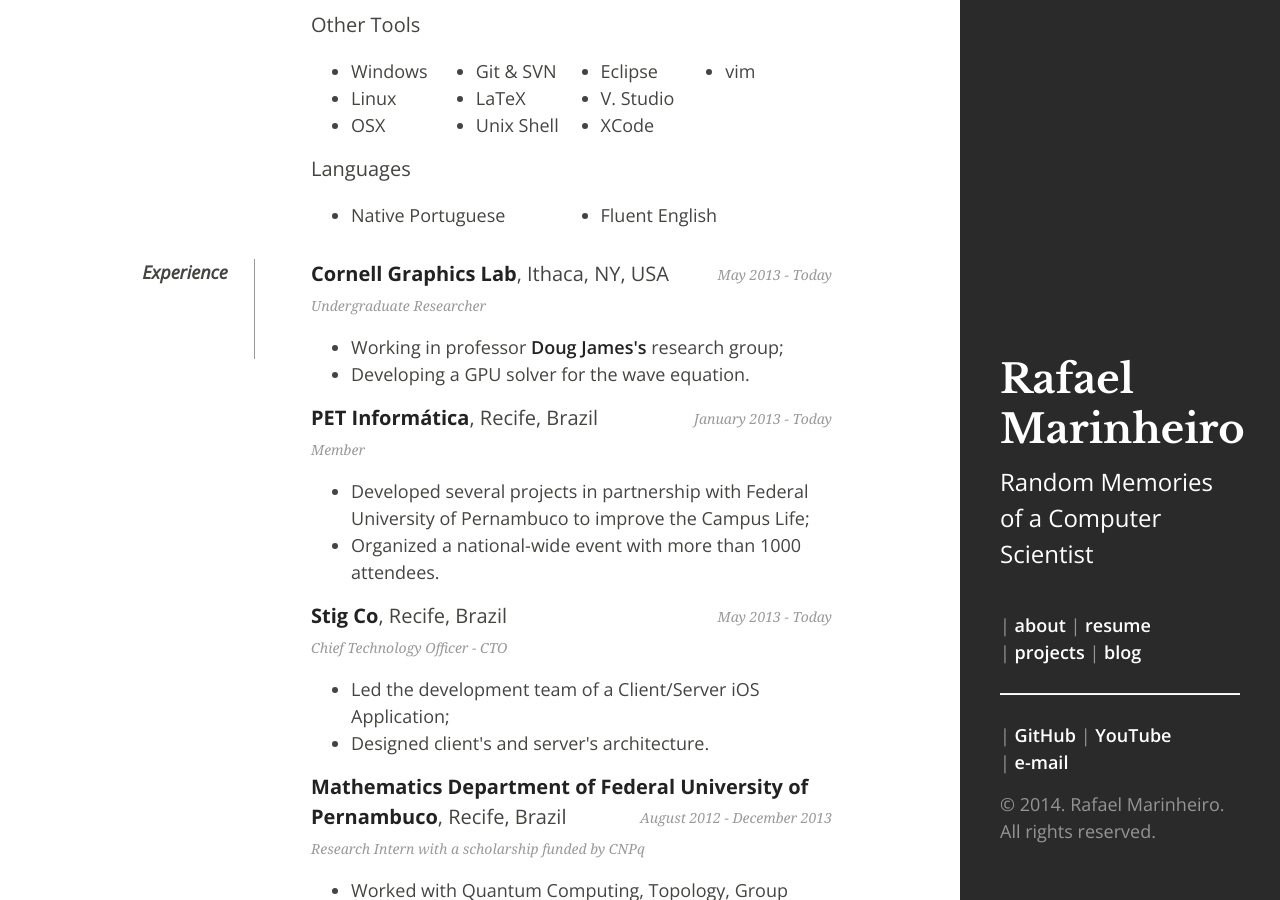
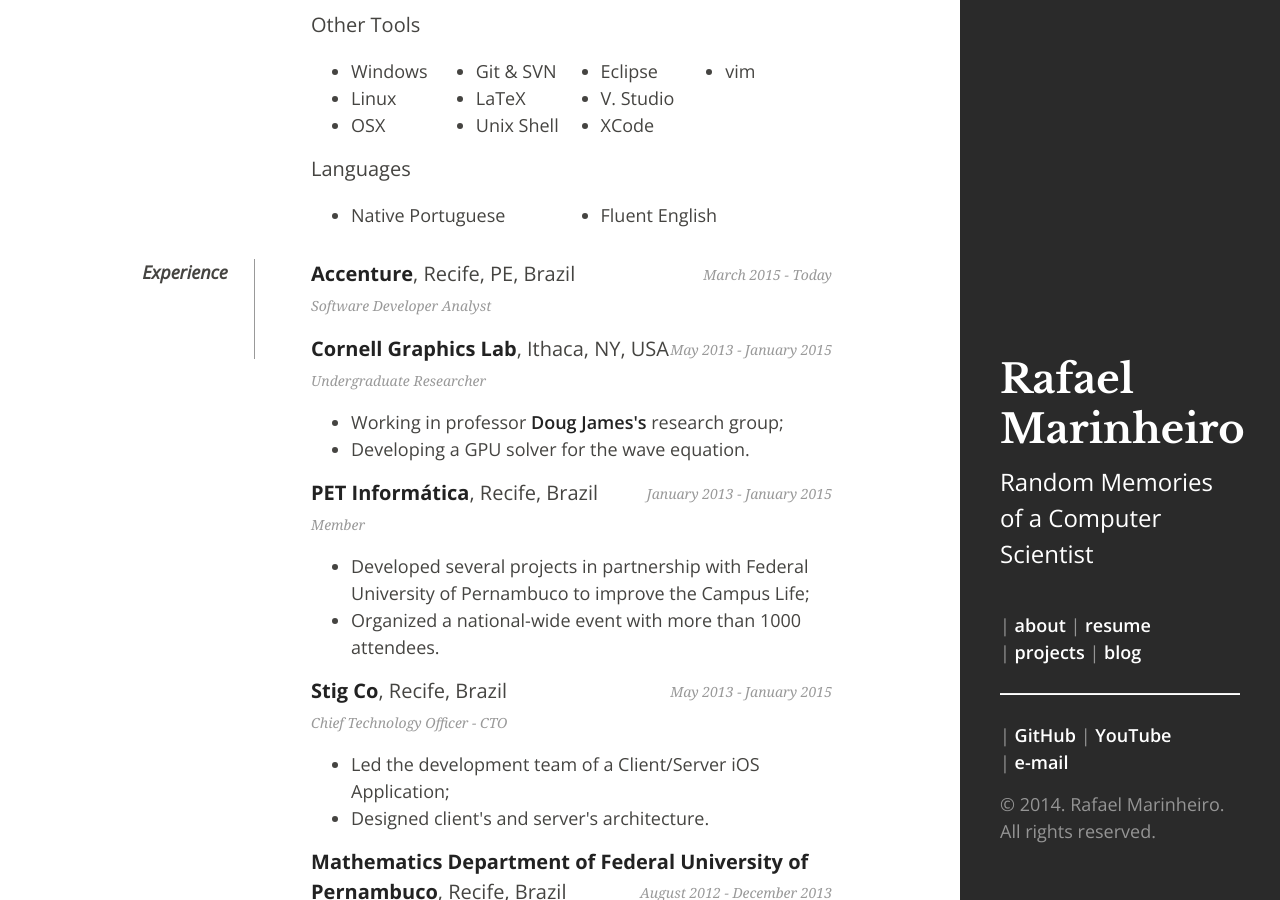
Before and after one commit to simpleweiwei/RafaelMarinheiro.github.io, a Jekyll site: the page built from resume.html, in a window 1280 px wide and 900 px high, scrolled down 555 px. Built offline with Jekyll 4.4.1, drawn with Linux system fonts in a browser that asks for light colours.

Commit message:
Update resume.html

```diff
--- a/resume.html
+++ b/resume.html
@@ -76,20 +76,25 @@
 
             <dt>Experience</dt>
             <dd>
-                <div class="likeh2"><strong>Cornell Graphics Lab</strong>, Ithaca, NY, USA<span class="resumeh2span">May 2013 - Today</span></div>
+                <div class="likeh2"><strong>Accenture</strong>, Recife, PE, Brazil<span class="resumeh2span">March 2015 - Today</span></div>
+                <p class="expposition">Software Developer Analyst</p>
+                <ul>
+
+                </ul>
+                <div class="likeh2"><strong>Cornell Graphics Lab</strong>, Ithaca, NY, USA<span class="resumeh2span">May 2013 - January 2015</span></div>
                 <p class="expposition">Undergraduate Researcher</p>
                 <ul>
                     <li>Working in professor <a href="http://www.cs.cornell.edu/~djames/">Doug James's</a> research group;</li>
                     <li>Developing a GPU solver for the wave equation.</li>
                 </ul>
-                <div class="likeh2"><strong>PET Informática</strong>, Recife, Brazil<span class="resumeh2span">January 2013 - Today</span></div>
+                <div class="likeh2"><strong>PET Informática</strong>, Recife, Brazil<span class="resumeh2span">January 2013 - January 2015</span></div>
                 <p class="expposition">Member</p>
                 <ul>
                     <li>Developed several projects in partnership with Federal University of Pernambuco to improve the Campus Life;</li>
                     <li>Organized a national-wide event with more than 1000 attendees.</li>
                 </ul>
 
-                <div class="likeh2"><strong>Stig Co</strong>, Recife, Brazil<span class="resumeh2span">May 2013 - Today</span></div>
+                <div class="likeh2"><strong>Stig Co</strong>, Recife, Brazil<span class="resumeh2span">May 2013 - January 2015</span></div>
                 <p class="expposition">Chief Technology Officer - CTO</p>
                 <ul>
                     <li>Led the development team of a Client/Server iOS Application;</li>
```
